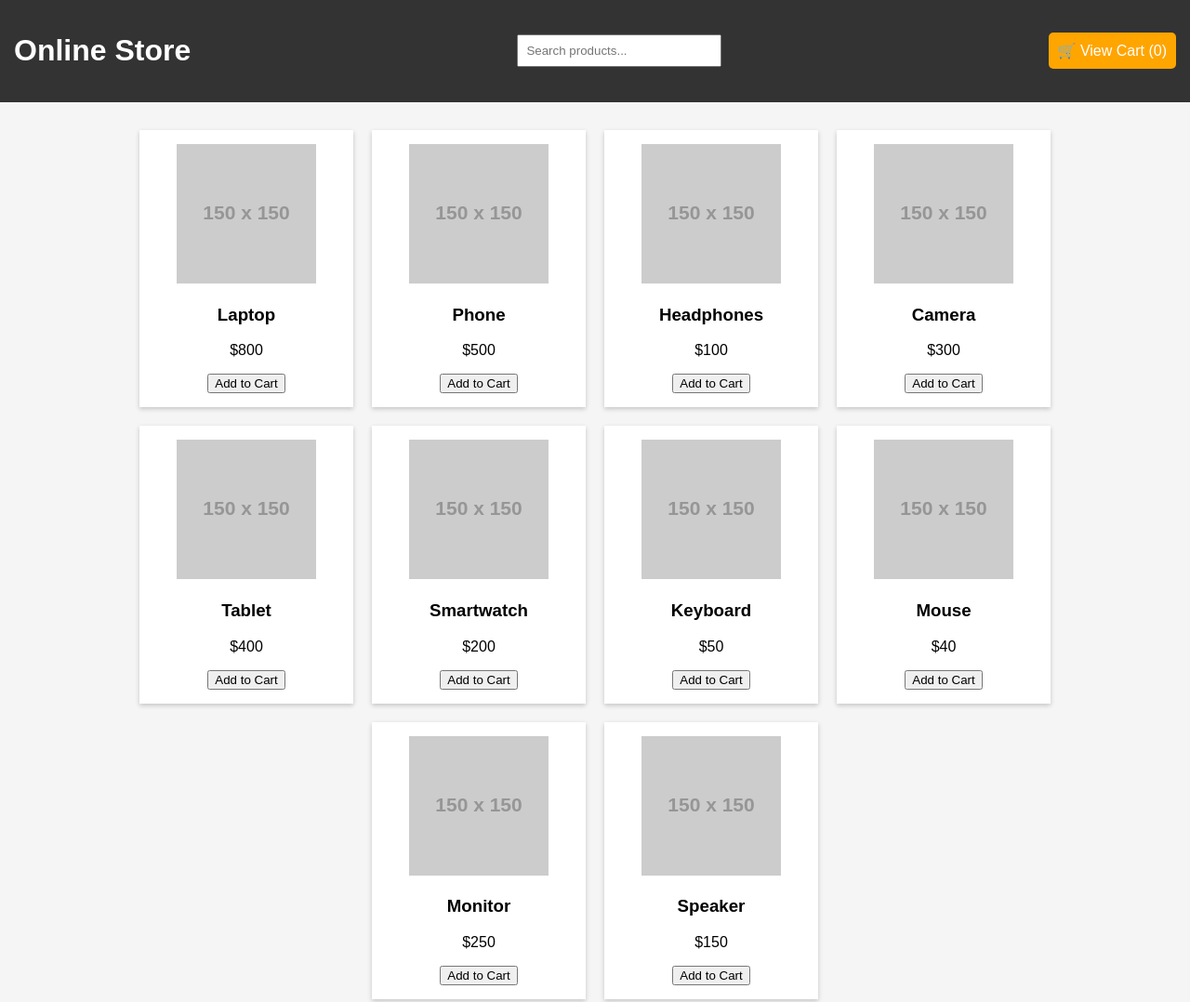
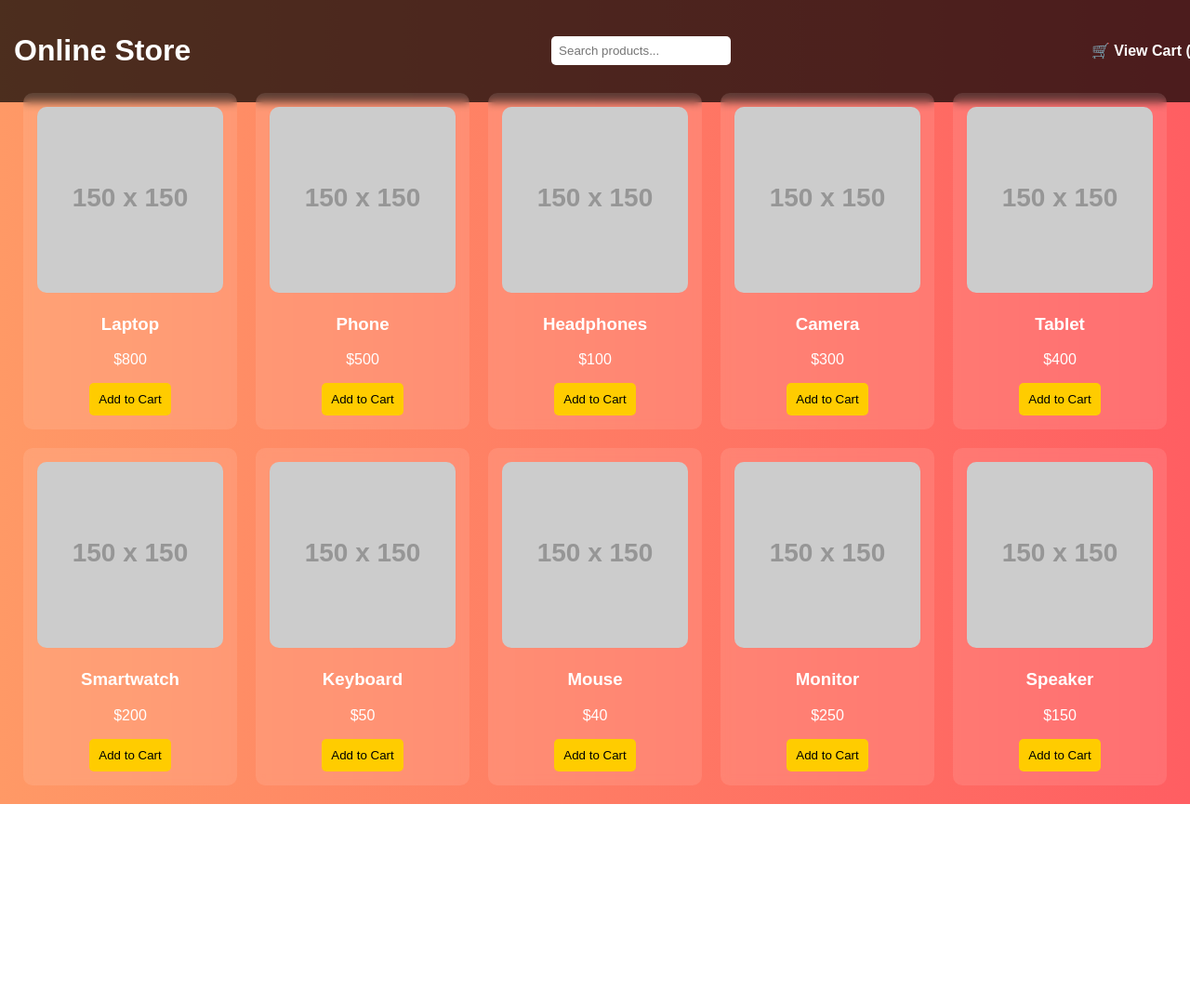
Before and after one commit to Elyr-x/Shopping-Cart, a plain HTML site: page index.html in a window 1280 px wide. Shown: the top 1078 px of the page at 93% size. After the commit the page ends 865 px from the top, so only its background shows below. Drawn offline with Linux system fonts and the light colour scheme; placeholder pictures from the web are drawn by us.

Commit message:
Update styles-index.css

```diff
--- a/styles-index.css
+++ b/styles-index.css
@@ -1,44 +1,67 @@
 body {
     font-family: Arial, sans-serif;
+    background: linear-gradient(to right, #ff9966, #ff5e62);
+    color: #fff;
+    text-align: center;
     margin: 0;
     padding: 0;
-    background: #f5f5f5;
 }
 
 header {
+    background: rgba(0, 0, 0, 0.7);
+    padding: 15px;
+    position: fixed;
+    width: 100%;
+    top: 0;
+    left: 0;
+    color: white;
     display: flex;
     justify-content: space-between;
     align-items: center;
-    padding: 15px;
-    background: #333;
-    color: white;
 }
 
 #search {
     padding: 8px;
-    width: 200px;
+    border-radius: 5px;
+    border: none;
 }
 
 #view-cart-btn {
-    background: orange;
     color: white;
     text-decoration: none;
-    padding: 10px;
-    border-radius: 5px;
+    font-weight: bold;
+}
+
+main {
+    margin-top: 80px;
+    padding: 20px;
 }
 
 .products {
     display: flex;
     flex-wrap: wrap;
     justify-content: center;
-    padding: 20px;
+    gap: 20px;
 }
 
 .product {
-    background: white;
+    background: rgba(255, 255, 255, 0.1);
     padding: 15px;
-    margin: 10px;
+    border-radius: 10px;
+    backdrop-filter: blur(5px);
+    text-align: center;
     width: 200px;
-    text-align: center;
-    box-shadow: 0px 2px 5px rgba(0, 0, 0, 0.2);
 }
+
+.product img {
+    width: 100%;
+    border-radius: 10px;
+}
+
+button {
+    background: #ffcc00;
+    border: none;
+    padding: 10px;
+    border-radius: 5px;
+    cursor: pointer;
+}
```
